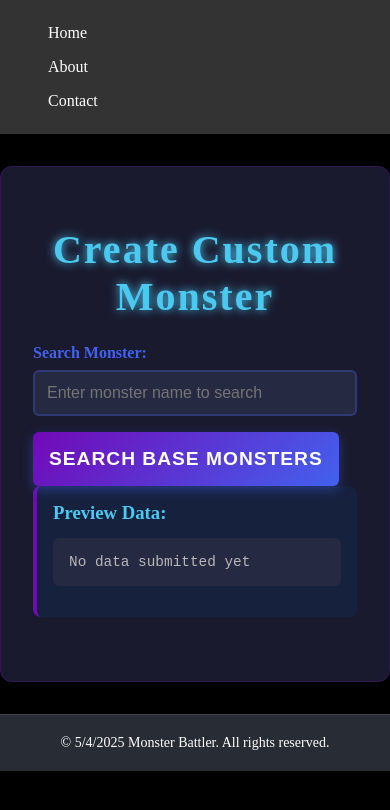
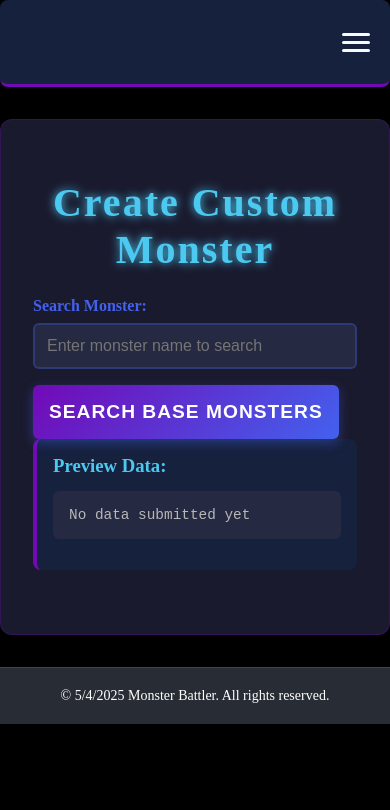
Before and after one commit to SrmTech-git/monsterBattlerReact, a React (Vite) app in the folder monsterBattlerReact/: page /create-custom in a window 390 px wide. Shown: the top 810 px of the page. Built offline with nearby package versions, Linux system fonts and the light colour scheme.

Commit message:
Added css to nav bar

```diff
--- a/monsterBattlerReact/src/Components/CreateCustomMonster/CreateCustomMonster.jsx
+++ b/monsterBattlerReact/src/Components/CreateCustomMonster/CreateCustomMonster.jsx
@@ -54,7 +54,7 @@ function CreateCustomMonster() {
             return;
         }
 
-        // Create the payload using the base monster's properties and custom properties
+        // Created the payload using the base monster's properties and custom properties
         const payload = {
             baseMonster: baseMonster.monsterId,
             name: baseMonster.monsterId,
@@ -74,6 +74,7 @@ function CreateCustomMonster() {
             rangedDefenseStage: rangedDefenseStage,
             speedStage: speedStage,
             evasionStage: evasionStage,
+
             effortStats: effortStats,
             potentialStats: potentialStats,
             activeAttacks: activeAttacks
--- a/monsterBattlerReact/src/Components/CreateMonster/CreateMonster.jsx
+++ b/monsterBattlerReact/src/Components/CreateMonster/CreateMonster.jsx
@@ -82,7 +82,7 @@ function CreateMonster() {
 
     return (
         <div className={styles.container}>
-            <h1 className={styles.title}>Create Monster</h1>
+            <h1 className={styles.title}>Create a Base Monster</h1>
 
             <div className={styles.previewContainer}>
                 <h3 className={styles.previewTitle}>Preview Data:</h3>
@@ -92,7 +92,7 @@ function CreateMonster() {
             </div>
             <form onSubmit={handleSubmit} className={styles.form}>
                 <div className={styles.formGroup}>
-                    <label className={styles.label}>Monster ID:</label>
+                    <label className={styles.label}>Name: </label>
                     <input
                         className={styles.input}
                         type="text"
--- a/monsterBattlerReact/src/Components/MainNav/MainNav.jsx
+++ b/monsterBattlerReact/src/Components/MainNav/MainNav.jsx
@@ -1,18 +1,39 @@
-import React from 'react';
+import React, { useState } from 'react';
 import styles from './MainNav.module.css';
 
 function MainNav() {
+    const [menuOpen, setMenuOpen] = useState(false);
+
+    const toggleMenu = () => {
+        setMenuOpen(!menuOpen);
+    };
+
     return (
         <nav className={styles.navbar}>
-            <ul className={styles.menu}>
+            {/* Hamburger menu button for mobile */}
+            <button
+                className={`${styles.menuToggle} ${menuOpen ? styles.open : ''}`}
+                onClick={toggleMenu}
+                aria-label="Toggle navigation menu"
+            >
+                <span className={styles.menuIcon}></span>
+            </button>
+
+            <ul className={`${styles.menu} ${menuOpen ? styles.menuOpen : ''}`}>
                 <li className={styles.menuItem}>
                     <a href="/" className={styles.navLink}>Home</a>
                 </li>
                 <li className={styles.menuItem}>
-                    <a href="/about" className={styles.navLink}>About</a>
+                    <a href="/create" className={styles.navLink}>Base Monster</a>
                 </li>
                 <li className={styles.menuItem}>
-                    <a href="/contact" className={styles.navLink}>Contact</a>
+                    <a href="/create-custom" className={styles.navLink}>Custom Monster</a>
+                </li>
+                <li className={styles.menuItem}>
+                    <a href="/team" className={styles.navLink}>Pick Team</a>
+                </li>
+                <li className={styles.menuItem}>
+                    <a href="/battle" className={styles.navLink}>Battle</a>
                 </li>
             </ul>
         </nav>
--- a/monsterBattlerReact/src/Components/MainNav/MainNav.module.css
+++ b/monsterBattlerReact/src/Components/MainNav/MainNav.module.css
@@ -1,60 +1,234 @@
-.navbar {
-    display: flex;
-    justify-content: space-between;
-    align-items: center;
-    background-color: #333;
-    padding: 1rem 2rem;
-    color: white;
+/* MainNav.module.css */
+:root {
+    --bg-dark: #1a1a2e;
+    --bg-medium: #16213e;
+    --bg-light: #252941;
+    --accent-1: #7209b7;
+    --accent-2: #4361ee;
+    --accent-3: #4cc9f0;
+    --text-light: #f8f9fa;
+    --text-medium: #b8b8b8;
+    --danger: #ff5151;
+    --success: #39e75f;
   }
 
-.navLink {
-    color: white;
-    text-decoration: none;
-    margin: 0 1rem;
-    font-size: 1rem;
-    transition: color 0.3s ease;
-}
-
-.navLink:hover {
-    color: #00bcd4;
-}
-
-.logo {
-    font-size: 1.5rem;
-    font-weight: bold;
+  .navbar {
+    background-color: var(--bg-medium);
+    padding: 1rem 2rem;
+    border-radius: 8px;
+    margin-bottom: 2rem;
+    box-shadow: 0 4px 16px rgba(0, 0, 0, 0.4);
+    border-bottom: 3px solid var(--accent-1);
+    position: relative;
+    min-height: 60px; /* Ensure consistent height even when menu is collapsed */
+    display: flex;
+    justify-content: center;
+    align-items: center;
   }
 
   .menu {
     display: flex;
+    justify-content: center;
     list-style: none;
     margin: 0;
     padding: 0;
+    gap: 1rem;
+    width: 100%;
   }
 
   .menuItem {
-    margin: 0 1rem;
+    position: relative;
   }
 
-.menuItem a {
-    font-size: 1rem;
+  .navLink {
+    color: var(--text-light);
+    text-decoration: none;
+    font-weight: 600;
+    font-size: 1.1rem;
+    padding: 0.5rem 1rem;
+    border-radius: 6px;
+    transition: all 0.3s ease;
+    letter-spacing: 0.5px;
+    display: block;
   }
 
-.menuItem a:hover {
-    color: #ff5722;
+  .navLink:hover {
+    color: var(--accent-3);
+    background: rgba(76, 201, 240, 0.1);
+    transform: translateY(-2px);
+    box-shadow: 0 4px 8px rgba(76, 201, 240, 0.2);
   }
 
+  .navLink:after {
+    content: '';
+    position: absolute;
+    width: 0;
+    height: 3px;
+    bottom: -3px;
+    left: 50%;
+    background: linear-gradient(90deg, var(--accent-2), var(--accent-3));
+    transition: all 0.3s ease;
+    transform: translateX(-50%);
+    border-radius: 3px;
+  }
+
+  .navLink:hover:after {
+    width: 80%;
+  }
+
+  .navLink:active {
+    transform: translateY(0);
+  }
+
+  /* Active link styling */
+  .navLink.active {
+    color: var(--accent-3);
+    background: rgba(76, 201, 240, 0.1);
+  }
+
+  .navLink.active:after {
+    width: 80%;
+  }
+
+  /* Hamburger menu button */
+  .menuToggle {
+    display: none;
+    background: none;
+    border: none;
+    cursor: pointer;
+    padding: 0.5rem;
+    position: absolute;
+    right: 1rem;
+    top: 50%;
+    transform: translateY(-50%);
+    z-index: 10;
+    width: 40px;
+    height: 40px;
+  }
+
+  .menuIcon,
+  .menuIcon::before,
+  .menuIcon::after {
+    display: block;
+    background-color: var(--text-light);
+    height: 3px;
+    width: 28px;
+    transition: all 0.3s ease;
+    position: relative;
+    border-radius: 2px;
+    margin: 0 auto;
+  }
+
+  .menuIcon::before,
+  .menuIcon::after {
+    content: '';
+    position: absolute;
+  }
+
+  .menuIcon::before {
+    top: -8px;
+  }
+
+  .menuIcon::after {
+    top: 8px;
+  }
+
+  /* Animated hamburger icon */
+  .open .menuIcon {
+    background: transparent;
+  }
+
+  .open .menuIcon::before {
+    transform: rotate(45deg);
+    top: 0;
+  }
+
+  .open .menuIcon::after {
+    transform: rotate(-45deg);
+    top: 0;
+  }
+
+  /* Mobile title styling */
+  .mobileTitle {
+    display: none;
+    color: var(--accent-3);
+    font-size: 1.5rem;
+    font-weight: bold;
+    text-align: center;
+    margin: 0;
+    letter-spacing: 1px;
+    text-shadow: 0 0 5px rgba(76, 201, 240, 0.3);
+  }
+
+  /* Media query for smaller screens */
   @media (max-width: 768px) {
+    .menuToggle {
+      display: block;
+    }
+
     .navbar {
-        flex-direction: column;
-        align-items: flex-start;
+      position: relative;
+      padding: 1rem;
+    }
+
+    .mobileTitle {
+      display: block;
     }
 
     .menu {
       flex-direction: column;
-        width: 100%;
+      align-items: center;
+      position: absolute;
+      top: 100%;
+      left: 0;
+      right: 0;
+      background-color: var(--bg-medium);
+      border-radius: 0 0 8px 8px;
+      box-shadow: 0 8px 16px rgba(0, 0, 0, 0.3);
+      padding: 0;
+      max-height: 0;
+      overflow: hidden;
+      transition: max-height 0.4s ease, padding 0.4s ease, visibility 0.1s ease;
+      z-index: 100;
+      visibility: hidden;
+    }
+
+    .menuOpen {
+      max-height: 300px;
+      padding: 1rem 0.5rem;
+      border-top: 1px solid rgba(114, 9, 183, 0.3);
+      visibility: visible;
     }
 
     .menuItem {
+      width: 100%;
       margin: 0.5rem 0;
+      opacity: 0;
+      transition: opacity 0.3s ease;
+    }
+
+    .menuOpen .menuItem {
+      opacity: 1;
+    }
+
+    .navLink {
+      text-align: center;
+      padding: 0.75rem;
+    }
+
+    .navLink:hover:after {
+      width: 50%;
     }
   }
+
+  /* For very small screens */
+  @media (max-width: 480px) {
+    .navbar {
+      padding: 0.75rem;
+    }
+
+    .navLink {
+      font-size: 1rem;
+      padding: 0.5rem 0.75rem;
+    }
+  }
```
Lines whose indentation alone changed are shown as unchanged.
